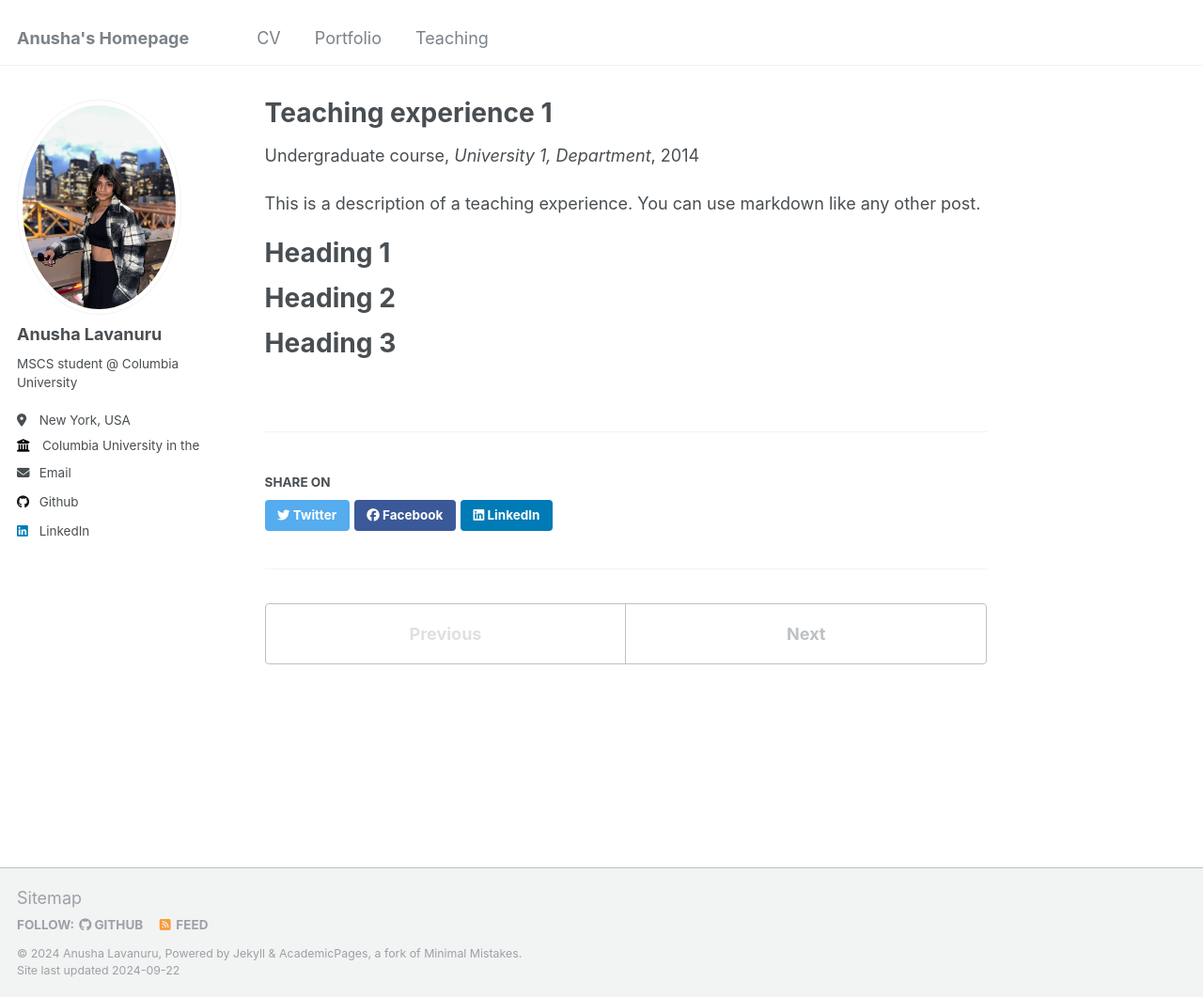
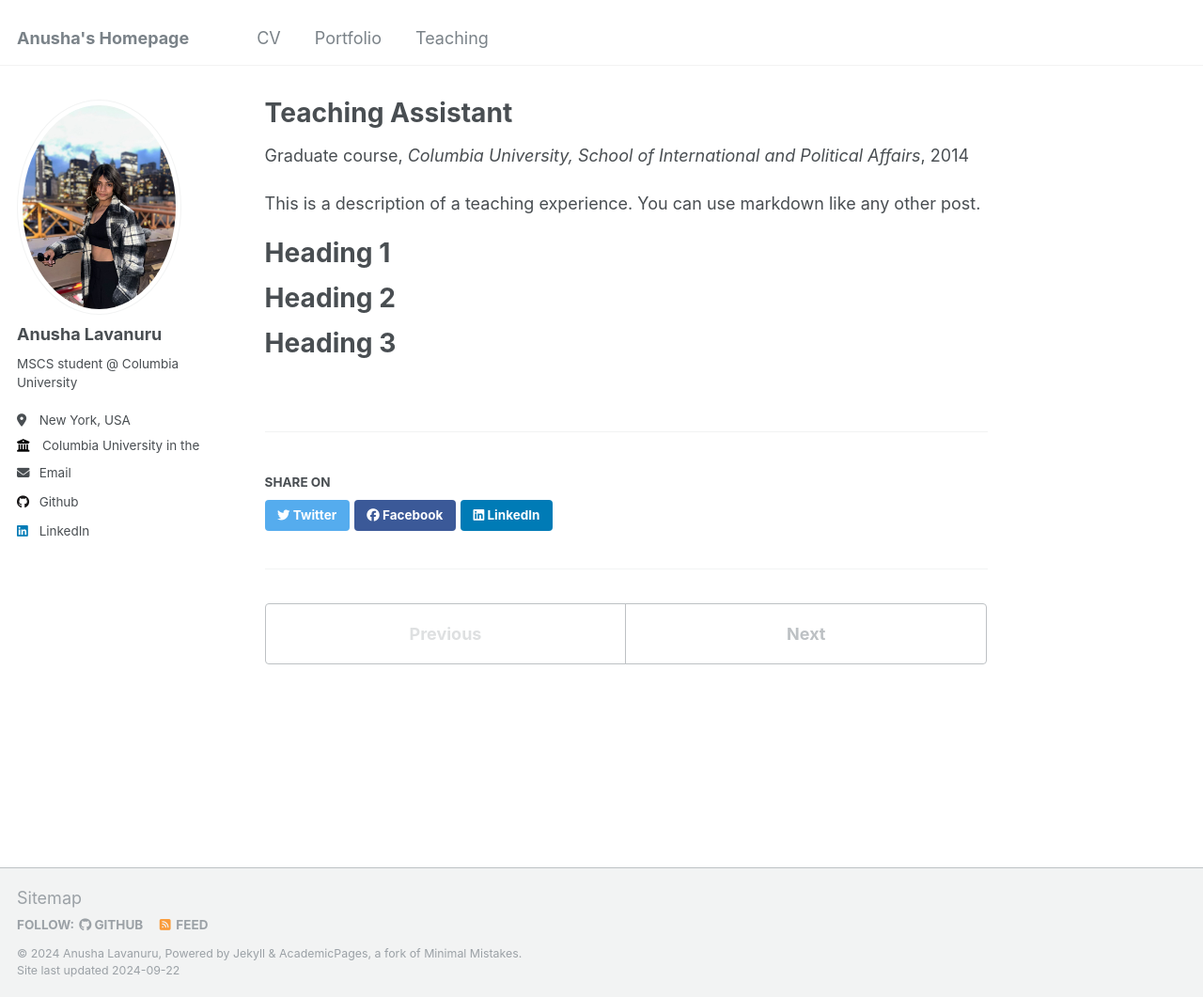
Before and after one commit to AnushaLavanuru5/AnushaL.github.io, a Jekyll site: the page built from _teaching/2014-spring-teaching-1.md, in a window 1280 px wide and 1061 px high. Shown: the whole window at 94% size. Built offline with Jekyll 4.4.1, drawn with Linux system fonts in a browser that asks for light colours.

Commit message:
Update 2014-spring-teaching-1.md

```diff
--- a/_teaching/2014-spring-teaching-1.md
+++ b/_teaching/2014-spring-teaching-1.md
@@ -1,11 +1,11 @@
 ---
-title: "Teaching experience 1"
+title: "Teaching Assistant"
 collection: teaching
-type: "Undergraduate course"
+type: "Graduate course"
 permalink: /teaching/2014-spring-teaching-1
-venue: "University 1, Department"
+venue: "Columbia University, School of International and Political Affairs"
 date: 2014-01-01
-location: "City, Country"
+location: "New York, USA"
 ---
 
 This is a description of a teaching experience. You can use markdown like any other post.
```
